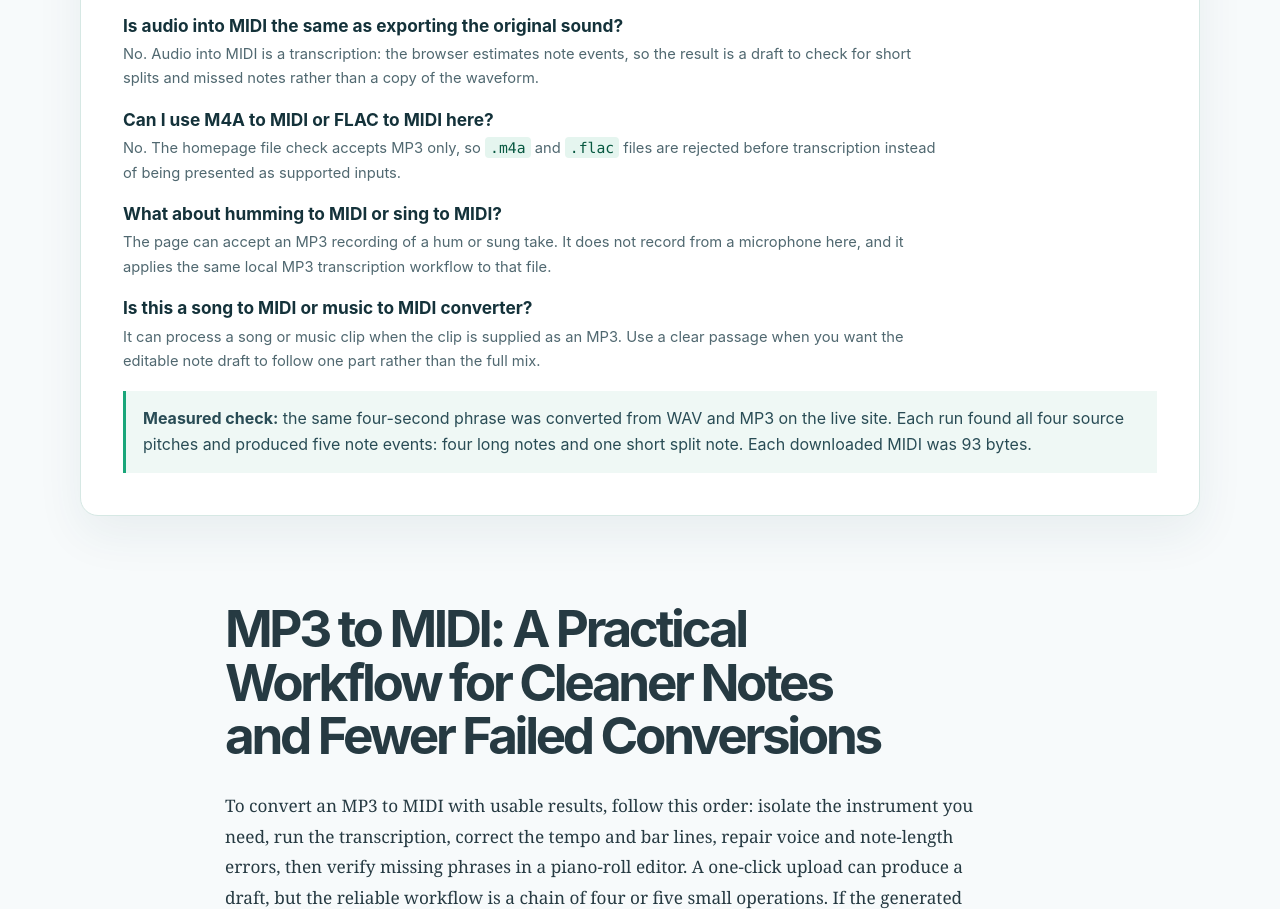
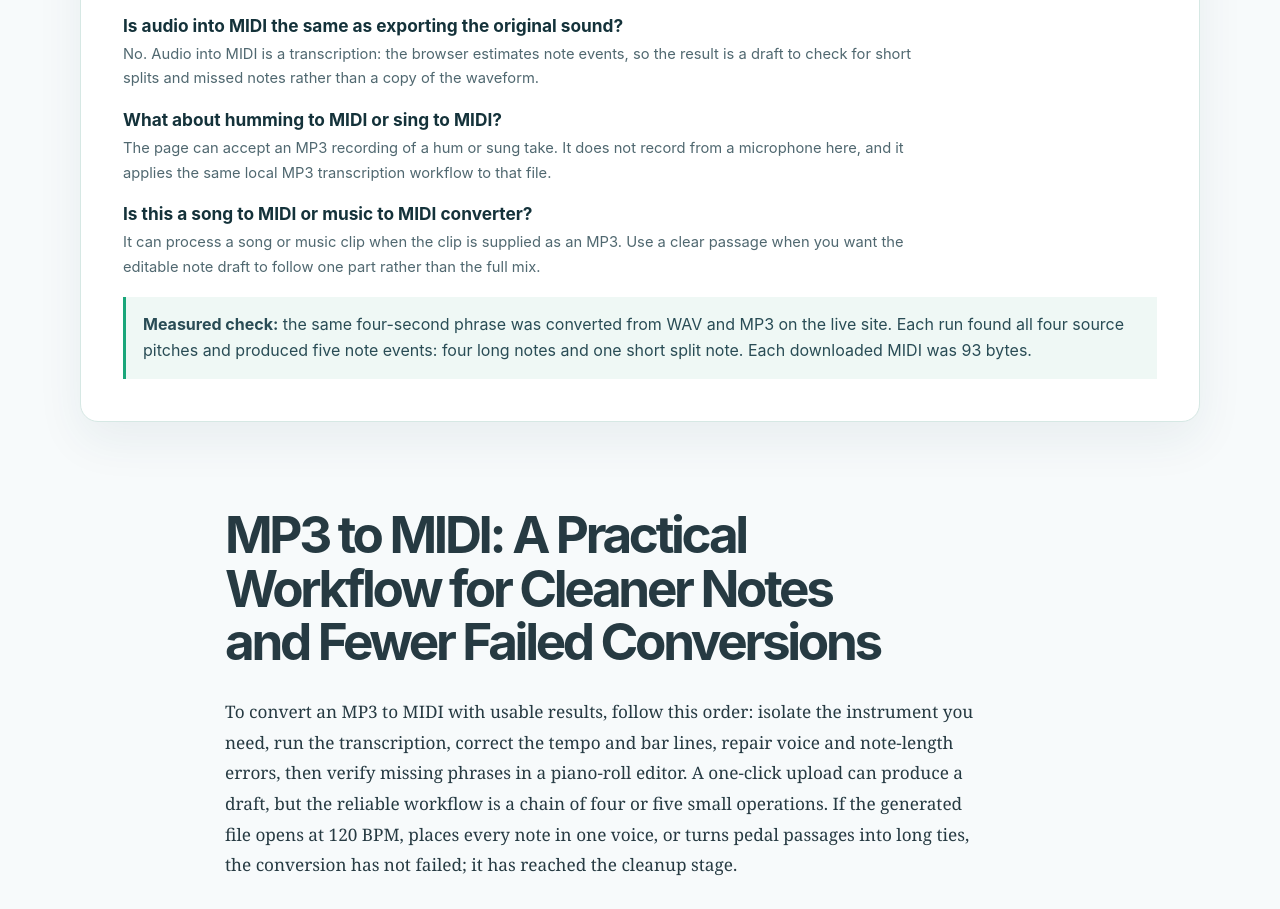
Before and after one commit to chengmange/mp3miditool-site, a website built with Vite: page index.html in a window 1280 px wide. Shown: the part 1647-2556 px from the top of the page. Built offline with nearby package versions, Linux system fonts and the light colour scheme.

Commit message:
remove-unsupported-home-input-claims

```diff
--- a/index.html
+++ b/index.html
@@ -58,8 +58,6 @@
           <p>Audio to MIDI conversion produces editable pitch, start-time, and duration events from a recording. On this homepage, an MP3 goes in and a downloadable <code>.mid</code> file comes out; WAV input uses the separate WAV page.</p>
           <h3>Is audio into MIDI the same as exporting the original sound?</h3>
           <p>No. Audio into MIDI is a transcription: the browser estimates note events, so the result is a draft to check for short splits and missed notes rather than a copy of the waveform.</p>
-          <h3>Can I use M4A to MIDI or FLAC to MIDI here?</h3>
-          <p>No. The homepage file check accepts MP3 only, so <code>.m4a</code> and <code>.flac</code> files are rejected before transcription instead of being presented as supported inputs.</p>
           <h3>What about humming to MIDI or sing to MIDI?</h3>
           <p>The page can accept an MP3 recording of a hum or sung take. It does not record from a microphone here, and it applies the same local MP3 transcription workflow to that file.</p>
           <h3>Is this a song to MIDI or music to MIDI converter?</h3>
```
